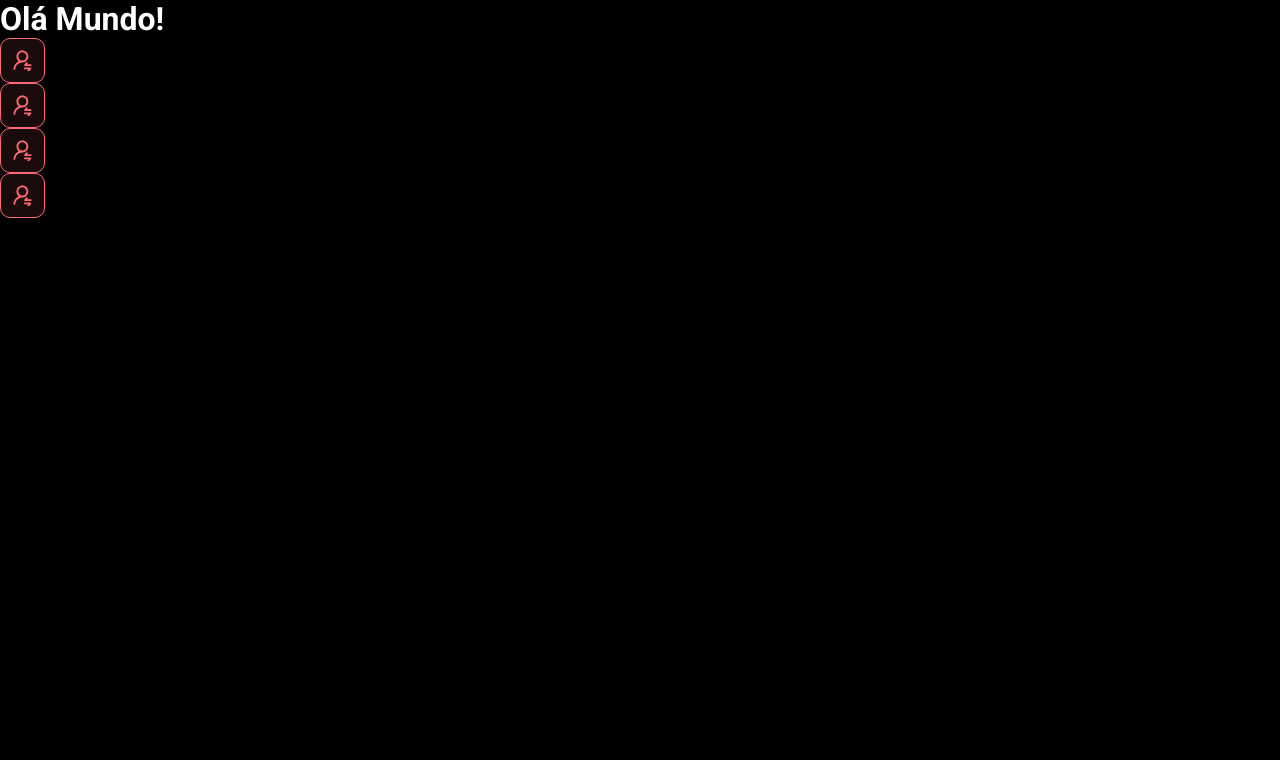
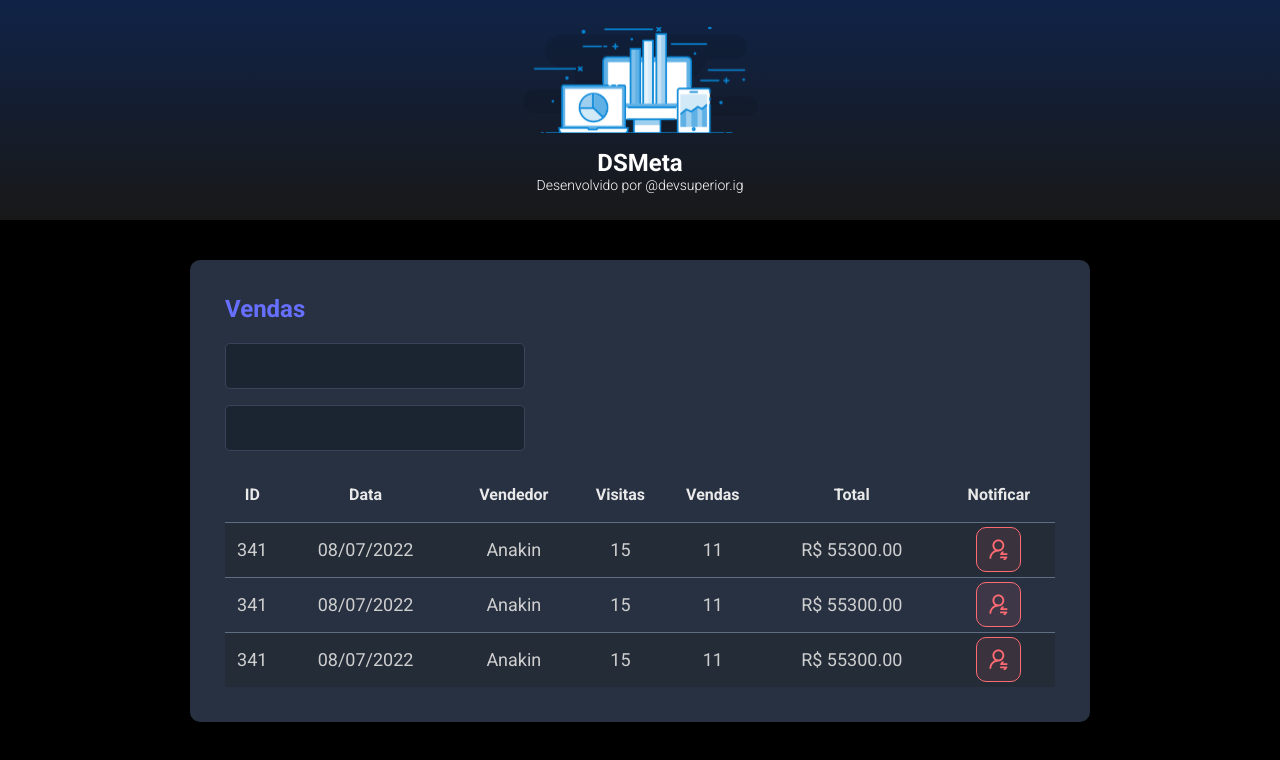
Before and after one commit to jonataspassos/dsmeta, a React (Vite) app in the folder frontend/: page / in a window 1280 px wide. Shown: the top 760 px of the page. Built offline with nearby package versions, Linux system fonts and the light colour scheme.

Commit message:
Other Components

```diff
--- a/frontend/src/App.tsx
+++ b/frontend/src/App.tsx
@@ -1,13 +1,18 @@
+import Header from "./components/Header"
 import NotificationButton from "./components/NotificationButton/intex"
+import SalesCard from "./components/SalesCard"
 
 function App() {
   return (
     <>
-    <h1>Olá Mundo!</h1>
-    <NotificationButton></NotificationButton>
-    <NotificationButton></NotificationButton>
-    <NotificationButton></NotificationButton>
-    <NotificationButton></NotificationButton>
+      <Header/>
+      <main>
+        <section id="sales">
+          <div className="dsmeta-container">
+            <SalesCard/>
+          </div>
+        </section>
+      </main>
     </>
   )
 }
--- /dev/null
+++ b/frontend/src/components/Header/index.tsx
@@ -0,0 +1,16 @@
+import logo from '../../assets/img/logo.svg'
+import "./styles.css"
+
+function Header() {
+    return (
+        <header>
+            <div className="dsmeta-logo-container">
+                <img src={logo} alt="DSMeta" />
+                <h1>DSMeta</h1>
+                <p>Desenvolvido por <a href="https://www.instagram.com/devsuperior.ig">@devsuperior.ig</a></p>
+            </div>
+        </header>
+    )
+}
+
+export default Header
--- /dev/null
+++ b/frontend/src/components/Header/styles.css
@@ -0,0 +1,27 @@
+header {
+    height: 220px;
+    background: linear-gradient(180deg, #102347 0%, #181818 100%);
+    display:flex;
+    align-items: center;
+    justify-content: center;
+}
+
+.dsmeta-logo-container {
+    display: flex;
+    flex-direction: column;
+    align-items: center;
+}
+
+.dsmeta-logo-container img{
+    width: 235px;
+}
+
+.dsmeta-logo-container h1{
+    margin-top: 15px;
+    font-size: 24px;
+}
+
+.dsmeta-logo-container p{
+    font-weight: 300;
+    font-size: 14px;
+}
--- /dev/null
+++ b/frontend/src/components/SalesCard/index.tsx
@@ -0,0 +1,76 @@
+import NotificationButton from "../NotificationButton/intex"
+import "./styles.css"
+
+function SalesCard() {
+    return (
+        <div className="dsmeta-card">
+            <h2 className="dsmeta-sales-title">Vendas</h2>
+            <div>
+                <div className="dsmeta-form-control-container">
+                    <input className="dsmeta-form-control" type="text"/>
+                </div>
+                <div className="dsmeta-form-control-container">
+                    <input className="dsmeta-form-control" type="text"/>
+                </div>
+            </div>
+            <div>
+                <table className="dsmeta-sales-table">
+                    <thead>
+                        <tr>
+                            <th className="show992">ID</th>
+                            <th className="show576">Data</th>
+                            <th>Vendedor</th>
+                            <th className="show992">Visitas</th>
+                            <th className="show992">Vendas</th>
+                            <th>Total</th>
+                            <th>Notificar</th>
+                        </tr>
+                    </thead>
+                    <tbody>
+                        <tr>
+                            <td className="show992">341</td>
+                            <td className="show576">08/07/2022</td>
+                            <td>Anakin</td>
+                            <td className="show992">15</td>
+                            <td className="show992">11</td>
+                            <td>R$ 55300.00</td>
+                            <td>
+                                <div className="dsmeta-red-btn-container">
+                                    <NotificationButton/>
+                                </div>
+                            </td>
+                        </tr>
+                        <tr>
+                            <td className="show992">341</td>
+                            <td className="show576">08/07/2022</td>
+                            <td>Anakin</td>
+                            <td className="show992">15</td>
+                            <td className="show992">11</td>
+                            <td>R$ 55300.00</td>
+                            <td>
+                                <div className="dsmeta-red-btn-container">
+                                    <NotificationButton/>
+                                </div>
+                            </td>
+                        </tr>
+                        <tr>
+                            <td className="show992">341</td>
+                            <td className="show576">08/07/2022</td>
+                            <td>Anakin</td>
+                            <td className="show992">15</td>
+                            <td className="show992">11</td>
+                            <td>R$ 55300.00</td>
+                            <td>
+                                <div className="dsmeta-red-btn-container">
+                                    <NotificationButton/>
+                                </div>
+                            </td>
+                        </tr>
+                    </tbody>
+                </table>
+            </div>
+        </div>
+    )
+}
+
+export default SalesCard
--- /dev/null
+++ b/frontend/src/components/SalesCard/styles.css
@@ -0,0 +1,120 @@
+.dsmeta-card{
+    background: #283142;
+    border-radius: 10px;
+    padding: 30px 10px;
+}
+
+.dsmeta-container{
+    width: 100%;
+    max-width: 900px;
+    margin: 0 auto;
+}
+
+#sales{
+    padding: 40px 10px;
+}
+
+.dsmeta-sales-title{
+    color: #676FFF;
+    font-size: 24px;
+    margin-bottom: 20px;
+}
+
+.dsmeta-form-control{
+    height: 46px;
+    width:100%;
+    background: #1B2531;
+    border: 1px solid #384459;
+    border-radius: 5px;
+    color: #9AAABE;
+    padding: 0 20px;
+    font-size: 18px;
+}
+
+.dsmeta-form-control-container{
+    margin-bottom: 16px;
+    max-width: 300px;
+}
+
+.dsmeta-sales-table{
+    width:100%;
+    border-spacing: 0;
+    border-collapse: collapse;
+}
+
+.dsmeta-sales-table thead{
+    height: 55px;
+    font-size: 16px;
+    color:  #E9E9E9;
+    font-weight: 700;
+}
+
+.dsmeta-sales-table tbody{
+    font-size: 14px;
+    font-weight:  400;
+    color: #CFCFCF;
+    text-align:center;
+}
+.dsmeta-sales-table tbody tr{
+    height: 74px;
+    /* background-color: #283142; */
+    border-top: 1px solid #5f6e82;
+}
+
+.dsmeta-sales-table tbody tr:nth-child(odd){
+    background-color: #242c38;
+}
+
+.dsmeta-sales-table tbody tr:hover > td{
+    background-color: #384459;
+}
+
+.dsmeta-red-btn{
+    height: 45px;
+    width: 45px;
+    background: rgba(255, 107, 114, 0.1);
+    border: 1px solid #FF6B72;
+    border-radius: 10px;
+    display:flex;
+    align-items: center;
+    justify-content: center;
+    cursor: pointer;
+}
+
+.dsmeta-red-btn img{
+    width: 19px;
+}
+
+.dsmeta-red-btn-container{
+    display: flex;
+    justify-content: center;
+}
+
+.show576, .show992{
+    display:none;
+}
+
+@media (min-width: 576px){
+    .show576{
+        display:table-cell;
+    }
+
+    .dsmeta-card{
+        padding: 35px;
+    }
+
+    .dsmeta-sales-table tbody{
+        font-size: 18px;
+    }
+
+    .dsmeta-sales-table tbody tr{
+        height: 55px;
+
+    }
+}
+
+@media (min-width: 992px){
+    .show992{
+        display:table-cell;
+    }
+}
--- a/frontend/src/index.css
+++ b/frontend/src/index.css
@@ -19,3 +19,13 @@
   color: unset;
   text-decoration: none;
 }
+
+.dsmeta-container{
+  width: 100%;
+  max-width: 900px;
+  margin: 0 auto;
+}
+
+#sales{
+  padding: 40px 10px;
+}
```
